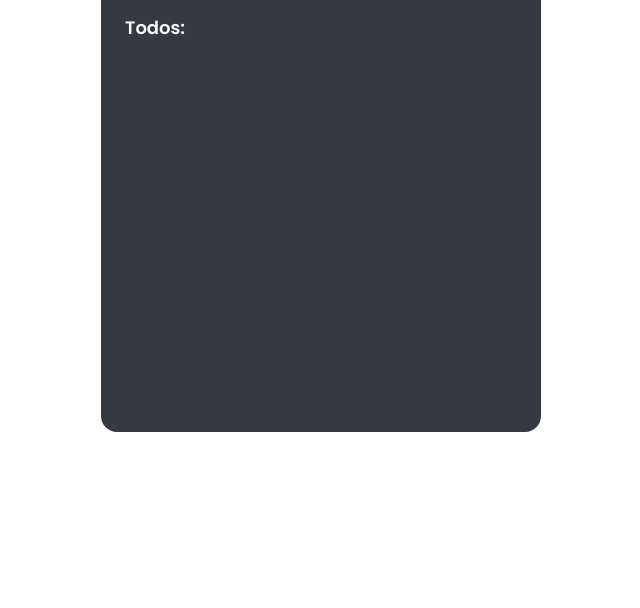
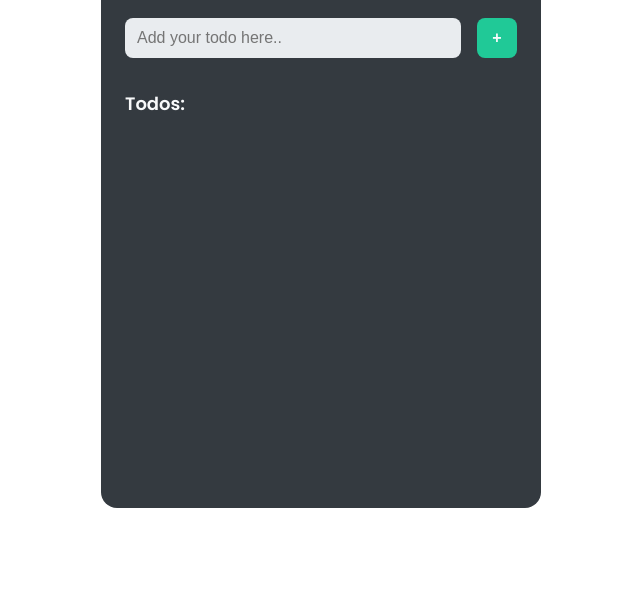
Before and after one commit to ONESSR/todoList, a plain HTML site: page index.html in a window 1280 px wide. Shown: the part 192-800 px from the top of the page, without its empty margins (319-959 px from the left). Drawn offline with Linux system fonts and the light colour scheme.

Commit message:
responsive positioning added.

```diff
--- a/mediaqueries.css
+++ b/mediaqueries.css
@@ -3,3 +3,15 @@
     max-height: 100%;
   }
 }
+
+@media screen and (min-width: 601px) {
+  body {
+    position: relative;
+  }
+  .mainContainer {
+    position: absolute;
+    top: 50%;
+    left: 50%;
+    transform: translate(-50%, -50%);
+  }
+}
--- a/style.css
+++ b/style.css
@@ -22,7 +22,7 @@ body {
 /* MAIN CONTAINER */
 .mainContainer {
   background-color: #343a40;
-  max-width: 440px;
+  min-width: 440px;
   margin: 0 auto;
   padding: 24px;
   border-radius: 16px;
```
